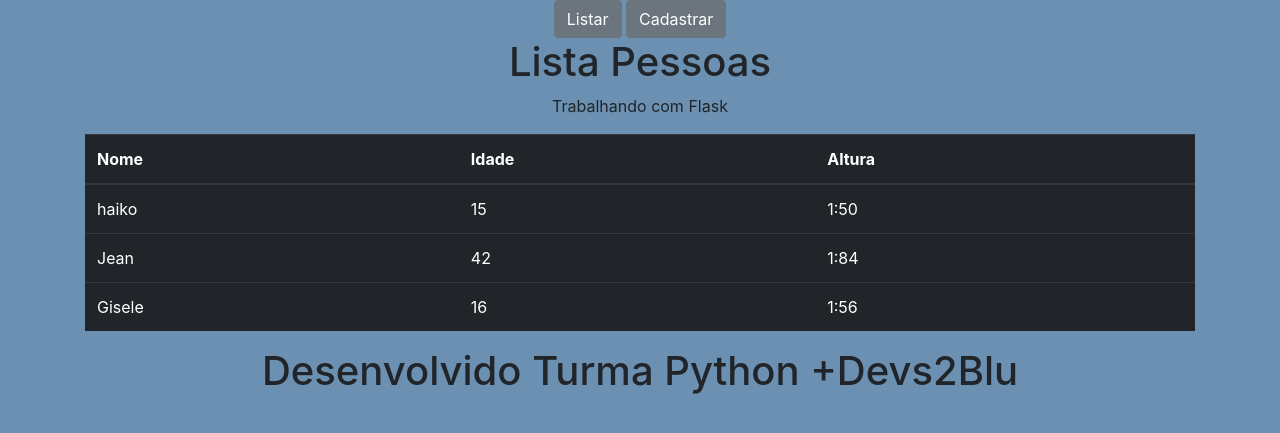
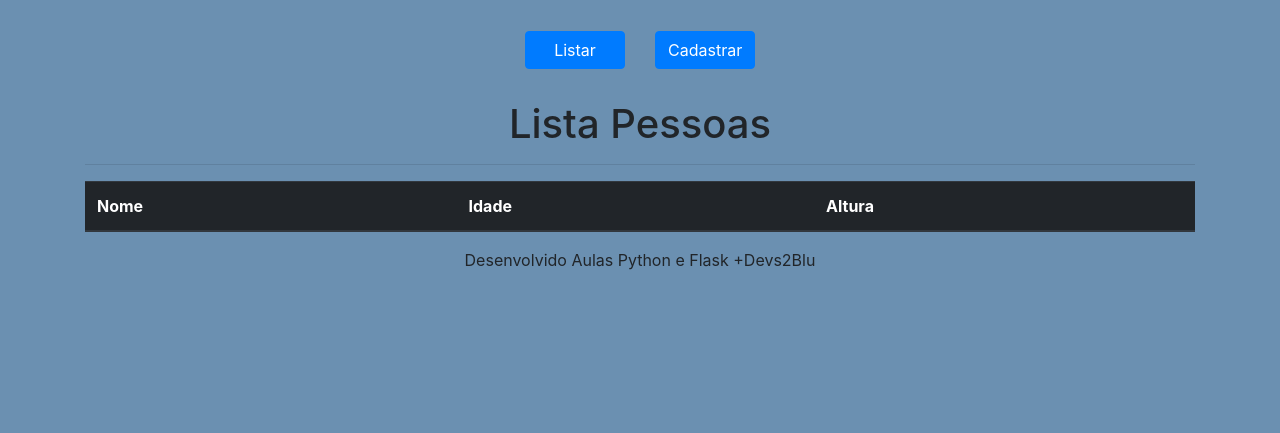
Before and after one commit to FelipeWeiss1992/Atividades_Python, a Flask app: page / in a window 1280 px wide. Shown: the top 433 px of the page. Run offline with Flask 2, Linux system fonts and the light colour scheme; lists and menus that the app fills with data are empty; some libraries are stand-ins or nearby versions.

Commit message:
update flask

```diff
--- a/Flask/main.py
+++ b/Flask/main.py
@@ -1,15 +1,11 @@
 from flask import Flask, render_template, request, redirect
 from pessoa import Pessoa
 
-pessoa1 = Pessoa('haiko', '15', '1:50')
-pessoa2 = Pessoa('Jean', '42', '1:84')
-pessoa3 = Pessoa('Gisele', '16', '1:56')
 
-lista = [pessoa1, pessoa2, pessoa3]
+lista = []
 
 app = Flask(__name__)
 
-#
 @app.route('/')
 def inicio():
     return render_template('index.html', titulo = 'Lista Pessoas', pessoas = lista)
@@ -18,7 +14,7 @@ def inicio():
 def novo():
     return render_template('novo.html', titulo = 'Cadastro Pessoa')
 
-@app.route('/criar', methods=['POST',])
+@app.route('/criar', methods=['POST'])
 def criar():
     nome = request.form['nome']
     idade = request.form['idade']
--- a/Flask/static/styles/style.css
+++ b/Flask/static/styles/style.css
@@ -6,7 +6,11 @@
 
 header{
 
-    text-align: center;
+    display: flex;
+    justify-content: center;
+    align-items: center;
+    height: 100px;
+
 }
 
 body{
@@ -20,3 +24,8 @@ footer{
     text-align: center;
 
 }
+
+.btn{
+    width: 100px;
+    margin: 15px
+}
--- a/Flask/templates/template.html
+++ b/Flask/templates/template.html
@@ -14,15 +14,21 @@
 
     <header>
 
-        <a href="/" class="btn btn-secondary">Listar</a>
-        <a href="/novo" class="btn btn-secondary">Cadastrar</a>
+        <ul class="nav nav-pills">
+            <li class="nav-item">
+              <a class="btn btn-primary" href="/">Listar</a>
+            </li>
+            <li class="nav-item">
+              <a class="btn btn-primary" href="/novo">Cadastrar</a>
+            </li>
+        </ul>
 
     </header>
 
     <div class = 'container'>
 
         <h1 class = 'titulo' >{{ titulo }}</h1>
-        <p class = 'titulo'>Trabalhando com Flask</p>
+        <hr>
 
         {%block conteudo%} {%endblock%}
 
@@ -30,11 +36,9 @@
 
     <footer>
 
-        <h1>Desenvolvido Turma Python  +Devs2Blu</h1>
+        <span>Desenvolvido Aulas Python e Flask +Devs2Blu</span>
 
     </footer>
-
-
 
    <script src="https://code.jquery.com/jquery-3.3.1.slim.min.js" integrity="sha384-q8i/X+965DzO0rT7abK41JStQIAqVgRVzpbzo5smXKp4YfRvH+8abtTE1Pi6jizo" crossorigin="anonymous"></script>
    <script src="https://cdnjs.cloudflare.com/ajax/libs/popper.js/1.14.3/umd/popper.min.js" integrity="sha384-ZMP7rVo3mIykV+2+9J3UJ46jBk0WLaUAdn689aCwoqbBJiSnjAK/l8WvCWPIPm49" crossorigin="anonymous"></script>
```
